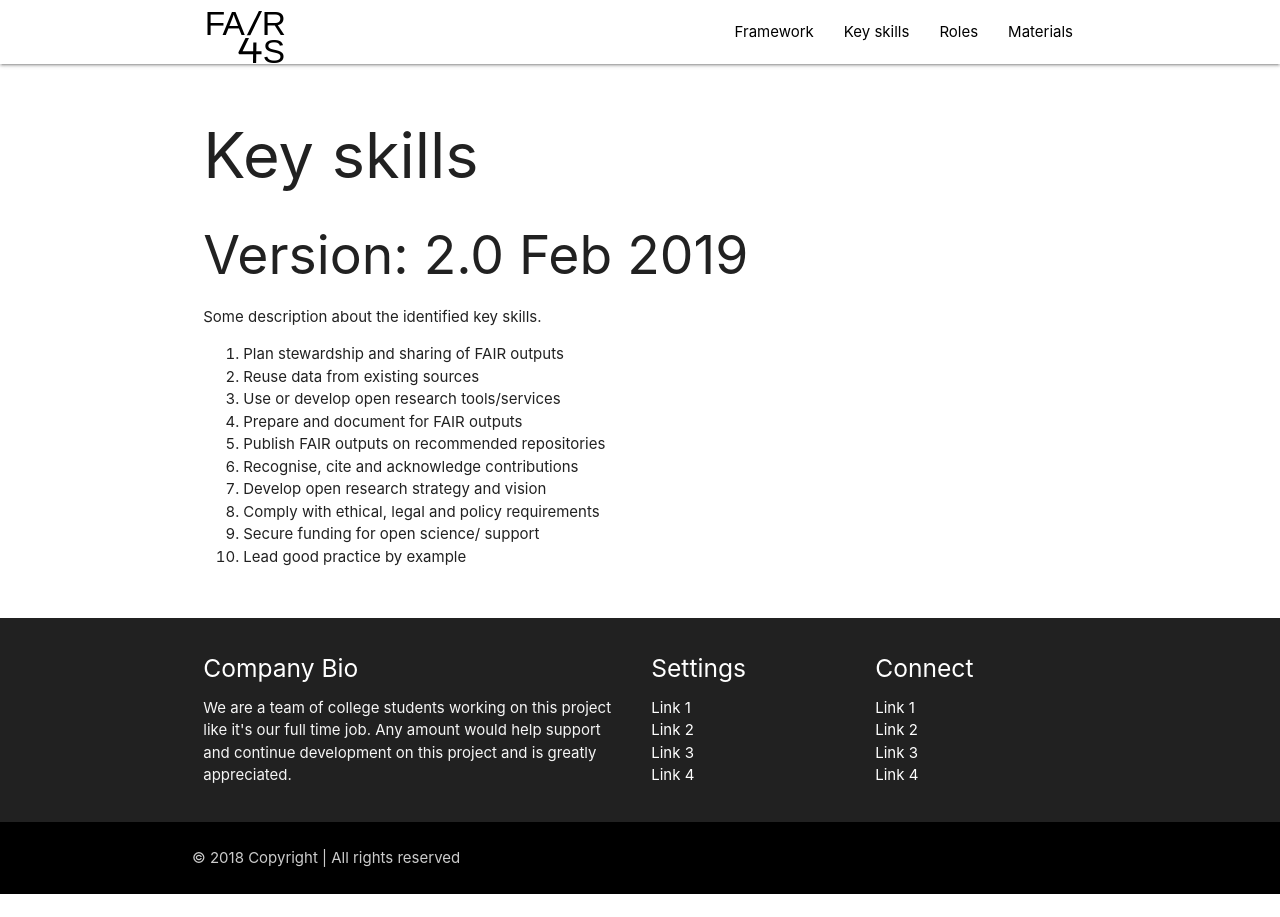
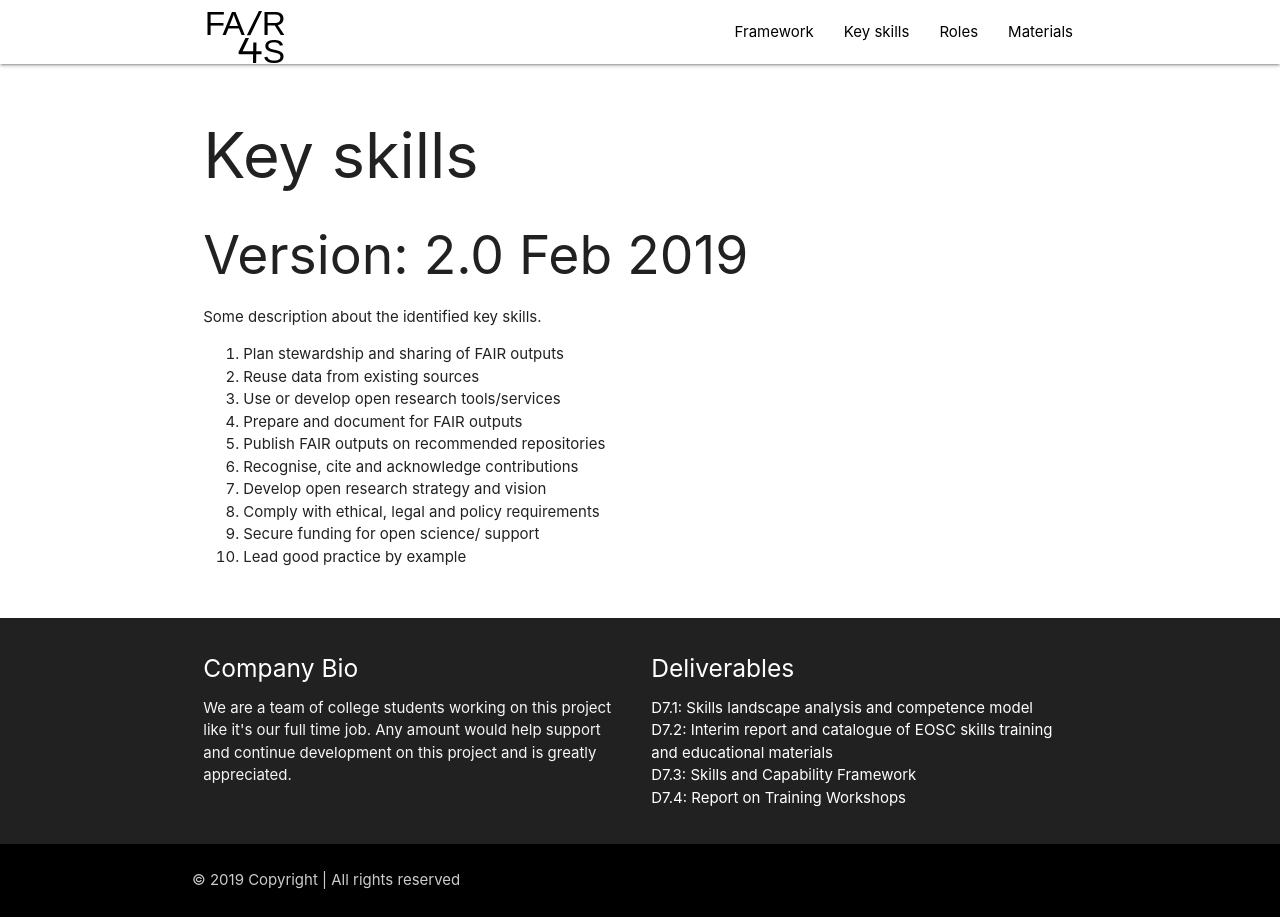
Before and after one commit to EOSC-FAIR4S/eosc-fair4s.github.io, a Jekyll site: the page built from keyskills.md, in a window 1280 px wide. Built offline with Jekyll 4.4.1, drawn with Linux system fonts in a browser that asks for light colours; nearby versions of some CDN libraries.

Commit message:
added links to deliverables to footer

```diff
--- a/_includes/footer.html
+++ b/_includes/footer.html
@@ -5,22 +5,13 @@
         <h5 class="white-text">Company Bio</h5>
         <p class="grey-text text-lighten-4">We are a team of college students working on this project like it's our full time job. Any amount would help support and continue development on this project and is greatly appreciated.</p>
       </div>
-      <div class="col l3 s12">
-        <h5 class="white-text">Settings</h5>
+      <div class="col l6 s12">
+        <h5 class="white-text">Deliverables</h5>
         <ul>
-          <li><a class="white-text" href="#!">Link 1</a></li>
-          <li><a class="white-text" href="#!">Link 2</a></li>
-          <li><a class="white-text" href="#!">Link 3</a></li>
-          <li><a class="white-text" href="#!">Link 4</a></li>
-        </ul>
-      </div>
-      <div class="col l3 s12">
-        <h5 class="white-text">Connect</h5>
-        <ul>
-          <li><a class="white-text" href="#!">Link 1</a></li>
-          <li><a class="white-text" href="#!">Link 2</a></li>
-          <li><a class="white-text" href="#!">Link 3</a></li>
-          <li><a class="white-text" href="#!">Link 4</a></li>
+          <li><a class="white-text" href="https://eoscpilot.eu/content/d71-skills-landscape-analysis-and-competence-model" target="_blank">D7.1: Skills landscape analysis and competence model</a></li>
+          <li><a class="white-text" href="https://eoscpilot.eu/content/d72-interim-report-and-catalogue-eosc-skills-training-and-educational-materials" target="_blank">D7.2: Interim report and catalogue of EOSC skills training and educational materials</a></li>
+          <li><a class="white-text" href="https://eoscpilot.eu/content/d73-skills-and-capability-framework" target="_blank">D7.3: Skills and Capability Framework</a></li>
+          <li><a class="white-text" href="https://eoscpilot.eu/content/d74-report-training-workshops" target="_blank">D7.4: Report on Training Workshops</a></li>
         </ul>
       </div>
     </div>
@@ -28,7 +19,7 @@
 
   <div class="footer-copyright black">
     <div class="container">
-      <p style="display:{{site.display_footer}};">&copy; 2018 Copyright {{ site.name }} | All rights reserved</p>
+      <p style="display:{{site.display_footer}};">&copy; 2019 Copyright {{ site.name }} | All rights reserved</p>
     </div>
   </div>
 </footer>
```
